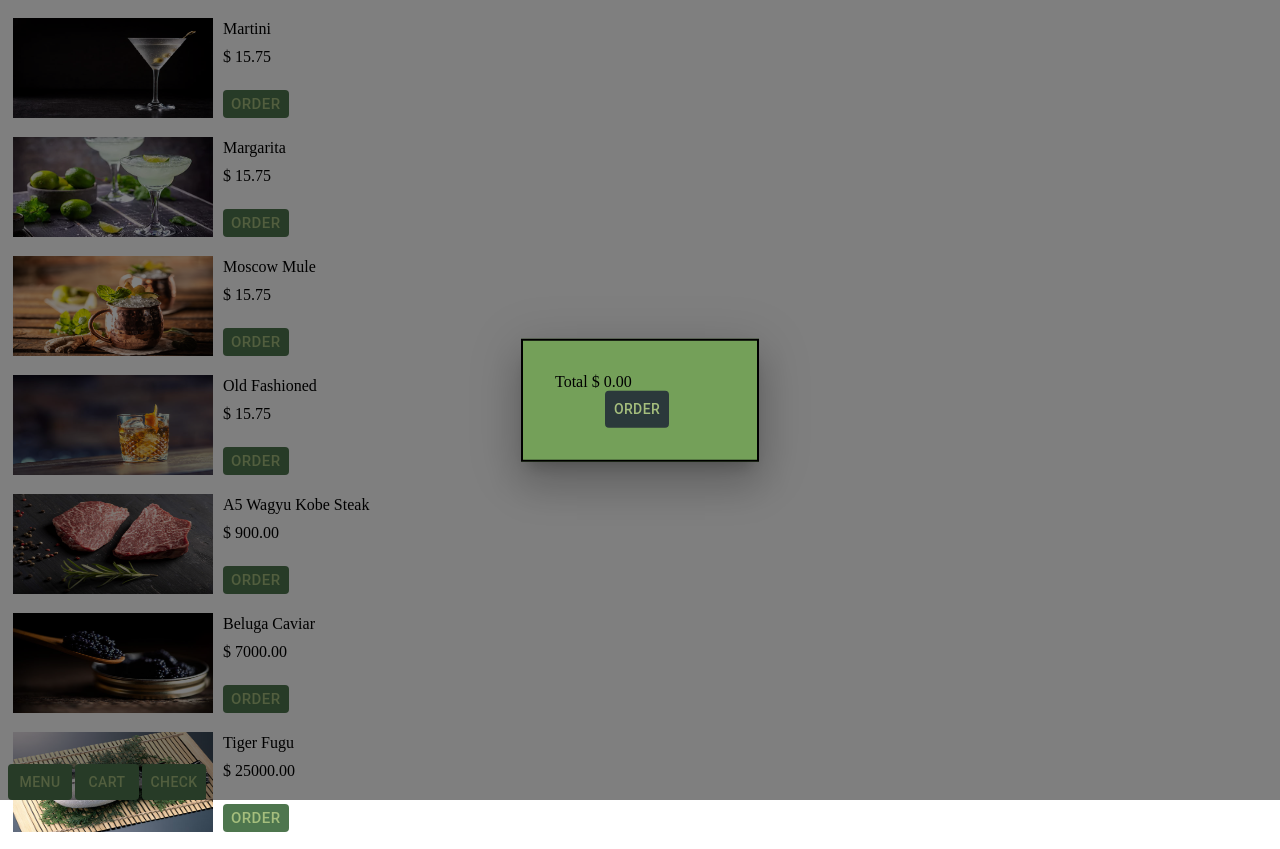
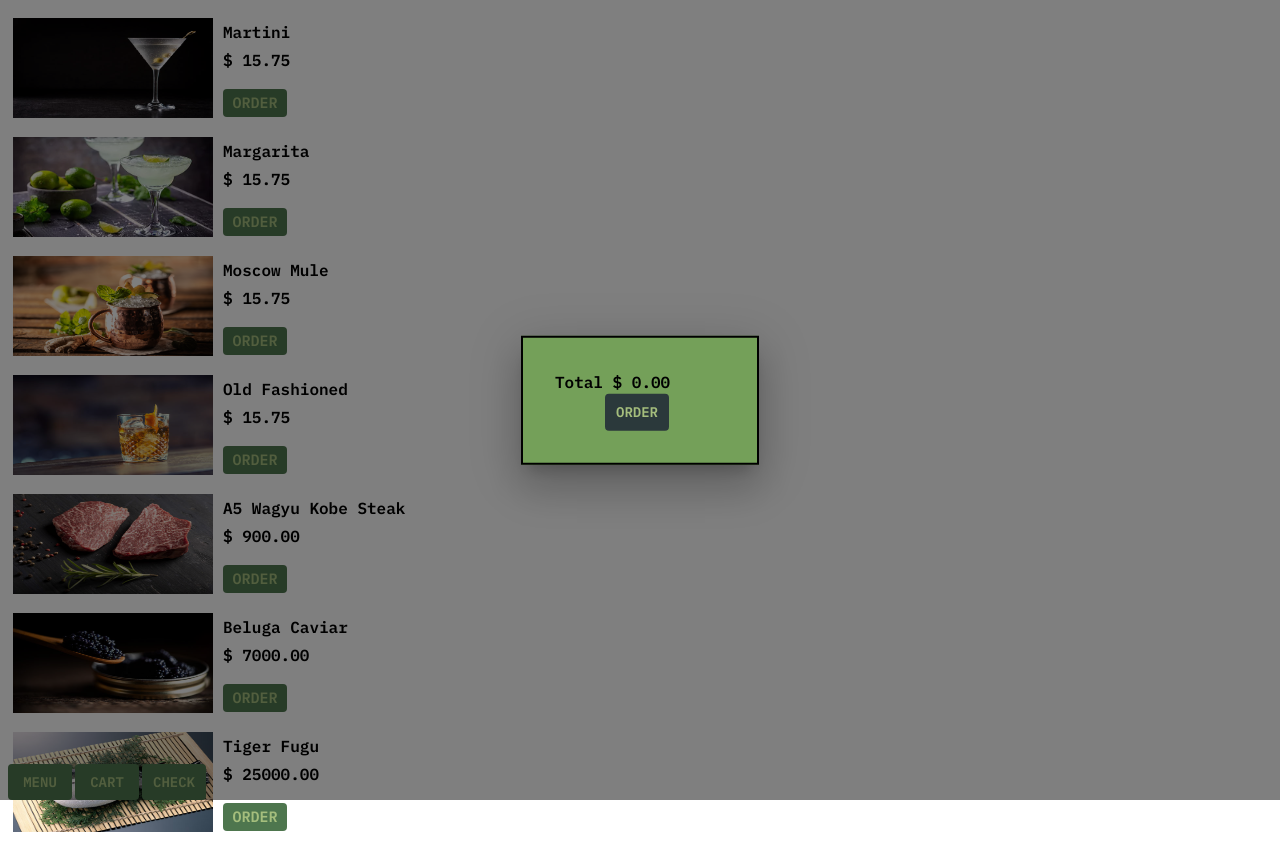
Before and after one commit to magicmitra/MaryJaneLounge, a React (Create React App) app: page / in a window 1280 px wide. Both pictures are taken after a click on the button "CART". Built offline with nearby package versions, Linux system fonts and the light colour scheme.

Commit message:
TYPOGRAPHY and MINWIDTH BITCHES

```diff
--- a/src/App.tsx
+++ b/src/App.tsx
@@ -1,4 +1,5 @@
 import { Button, Modal, Box } from '@mui/material'
+import { ThemeProvider } from '@mui/material'
 import { useState } from 'react'
 import { RootState } from './store/store'
 import { useSelector } from 'react-redux'
@@ -7,6 +8,7 @@ import Cart from './components/Cart'
 import Check from './components/Check'
 import products from './data/product'
 import flattenCheck from './utils/flattenCheck'
+import theme from './utils/fontTheme'
 
 function App() {
     const cartItems = flattenCheck(useSelector((state: RootState) => state.cart.items))
@@ -19,6 +21,7 @@ function App() {
     const handleCloseCheckModal = () => setOpenCheckModal(false)
 
     return (
+        <ThemeProvider theme={theme}>
         <div className="App">
             <header className="App-header">
             </header>
@@ -87,13 +90,13 @@ function App() {
                 </Modal>
             </footer>
         </div>
+        </ThemeProvider>
   );
 }
 
 const buttonFooterNavStyle = {
     background: "#4E764E",
     color: "#A5BE7D",
-    textFont: 'IBM Plex Mono',
     marginRight: '3px'
 }
 
@@ -106,7 +109,7 @@ const modalStyle = {
     bgcolor: '#74A059',
     border: '2px solid #000',
     boxShadow: 24,
-    p: 4,
+    p: 4
   };
 
 export default App;
--- a/src/components/Cart.tsx
+++ b/src/components/Cart.tsx
@@ -1,4 +1,4 @@
-import { Button } from '@mui/material'
+import { Button, Typography } from '@mui/material'
 import { RootState } from '../store/store'
 import { useSelector, useDispatch } from 'react-redux'
 import { addToCheck } from '../store/checkSlice'
@@ -44,7 +44,7 @@ const Cart = () => {
                             <img src={item.img}
                                  style={imageStyle}
                             />
-                            {item.name }
+                            <Typography>{item.name}</Typography>
                             <Quantity
                                 id={item.id}
                                 name={item.name}
@@ -52,13 +52,15 @@ const Cart = () => {
                                 img={item.img}
                                 type={item.type}
                 />
-                            {` $ ${item.price}`}
+                            <Typography>{` $ ${item.price}`}</Typography>
                         </div>
                     )
                 })
             }
-            <div className="Total">
-                { `Total $ ${(items.reduce((acc, curr) => acc + (curr.price * curr.quantity), 0)).toFixed(2)}` }
+            <div className="Total-cart">
+                <Typography>
+                    { `Total $ ${(items.reduce((acc, curr) => acc + (curr.price * curr.quantity), 0)).toFixed(2)}` }
+                </Typography>
             </div>
             <Button style={buttonStyle}
                     onClick={handleCartOrderClick}>
@@ -77,7 +79,6 @@ const imageStyle = {
 const buttonStyle = {
     background: "#2B393B",
     color: "#A5BE7D",
-    textFont: 'IBM Plex Mono',
     marginRight: '30px',
     marginLeft: '50px'
 }
--- a/src/components/Check.tsx
+++ b/src/components/Check.tsx
@@ -1,4 +1,4 @@
-import { Button } from '@mui/material'
+import { Button, Typography } from '@mui/material'
 import { RootState } from '../store/store'
 import { useSelector } from 'react-redux'
 import flattenCheck from '../utils/flattenCheck'
@@ -24,24 +24,33 @@ const Check = () => {
                 checkItems.map(item => {
                     return (
                         <div>
+                            <Typography>
                                 { item.name }
                                 {` $${(item.price)}`}
+                            </Typography>
                         </div>
                     )
-
                 })
             }
             <div className='Subtotal'>
+                <Typography>
                     Subtotal $ {subtotal.toFixed(2)}
+                </Typography>
             </div>
             <div className="Tip">
+                <Typography>
                     Tip - COMING SOON
+                </Typography>
             </div>
             <div className='Tax'>
+                <Typography>
                     Tax - COMING SOON
+                </Typography>
             </div>
-            <div className='Total'>
+            <div className='Total-check'>
+                <Typography>
                     Total $ {(subtotal + tax + tip).toFixed(2)}
+                </Typography>
             </div>
             <Button style={buttonStyle}
                     onClick={handleCloseCheckAndPay}>
@@ -54,7 +63,6 @@ const Check = () => {
 const buttonStyle = {
     background: "#2B393B",
     color: "#A5BE7D",
-    textFont: 'IBM Plex Mono',
     marginRight: '30px',
     marginLeft: '50px'
 }
--- a/src/components/MenuItem.tsx
+++ b/src/components/MenuItem.tsx
@@ -1,6 +1,6 @@
 import { useDispatch, useSelector } from 'react-redux'
 import { RootState } from '../store/store'
-import { Button } from '@mui/material'
+import { Button, Typography } from '@mui/material'
 import { addToCart } from '../store/cartSlice'
 import ProductModel from '../models/product'
 import Quantity from './Quantity'
@@ -19,7 +19,8 @@ const MenuItem = (props: ProductModel) => {
     }
 
     return (
-        <div style={{
+        <div className='MenuItem'
+             style={{
             position: 'relative'
         }}>
             <img src={props.img}
@@ -34,24 +35,31 @@ const MenuItem = (props: ProductModel) => {
                  }}
             />
 
-            <div style={{
+            <div className='ItemName'
+                 style={{
                 position: 'absolute',
                 left: '215px',
                 top: '12px'
             }}>
+                <Typography>
                     {props.name}
+                </Typography>
             </div>
-            <div style={{
+            <div className='ItemPrice'
+                 style={{
                 position: 'absolute',
                 left: '215px',
                 top: '40px'
             }}>
-                {`$ ${(props.price).toFixed(2)}`}
+                <Typography>
+                    {`$ ${(props.price).toFixed(2)}`}
+                </Typography>
             </div>
-            <div style={{
+            <div className='Quantity-button'
+                 style={{
                 position: 'absolute',
                 left: '215px',
-                bottom: '9px'
+                bottom: '10px'
             }}>
                 {(items.findIndex(item => item.id === props.id) === -1) ?
                     <Button style={buttonOrderStyle}
@@ -75,7 +83,6 @@ const MenuItem = (props: ProductModel) => {
 const buttonOrderStyle = {
     background: "#4E764E",
     color: "#A5BE7D",
-    textFont: 'IBM Plex Mono',
     fontSize: '15px',
     paddingBottom: '1px',
     paddingTop: '1px'
--- a/src/components/Quantity.tsx
+++ b/src/components/Quantity.tsx
@@ -1,4 +1,4 @@
-import { Button } from '@mui/material'
+import { Button, Typography } from '@mui/material'
 import { useDispatch, useSelector } from 'react-redux'
 import { addToCart, removeFromCart } from '../store/cartSlice'
 import { RootState } from '../store/store'
@@ -36,12 +36,12 @@ const Quantity = (props: ProductModel) => {
                     onClick={handleSubtractClick}>
                 -
             </Button>
-
-                {(items.findIndex(item => item.id === props.id) === -1) ?
-                    0
-                    : items[items.findIndex(item => item.id === props.id)].quantity
-                }
-
+                {/* <Typography> */}
+                    {(items.findIndex(item => item.id === props.id) === -1) ?
+                        0
+                        : items[items.findIndex(item => item.id === props.id)].quantity
+                    }
+                {/* </Typography> */}
             <Button style={buttonPlusMinusStylePlus}
                     onClick={handleAddClick}>
                 +
@@ -54,10 +54,13 @@ const buttonPlusMinusStyleMinus = {
     background: "#4E764E",
     color: "#A5BE7D",
     textFont: 'IBM Plex Mono',
-    borderRadius: '5%',
-    maxHeight: '18px',
-    maxWidth: '9x',
+    borderRadius: '100%',
     fontSize: '27px',
+    padding: '6px 6px',
+    margin: '0px',
+    minWidth: '9px',
+    height: '18px',
+    width: '18px',
     marginRight: '4px'
 }
 
@@ -65,10 +68,13 @@ const buttonPlusMinusStylePlus = {
     background: "#4E764E",
     color: "#A5BE7D",
     textFont: 'IBM Plex Mono',
-    borderRadius: '5%',
-    maxHeight: '18px',
-    maxWidth: '9x',
-    fontSize: '27px',
+    borderRadius: '100%',
+    fontSize: '25px',
+    padding: '6px 6px',
+    margin: '0px',
+    minWidth: '9px',
+    height: '18px',
+    width: '18px',
     marginLeft: '4px'
 }
 
--- /dev/null
+++ b/src/utils/fontTheme.ts
@@ -0,0 +1,11 @@
+import { createTheme } from '@mui/material'
+
+const theme = createTheme({
+  typography: {
+    fontFamily: [
+      'IBM Plex Mono',
+      'monospace',
+    ].join(','),
+},})
+
+export default theme
```
Lines whose indentation alone changed are shown as unchanged.
